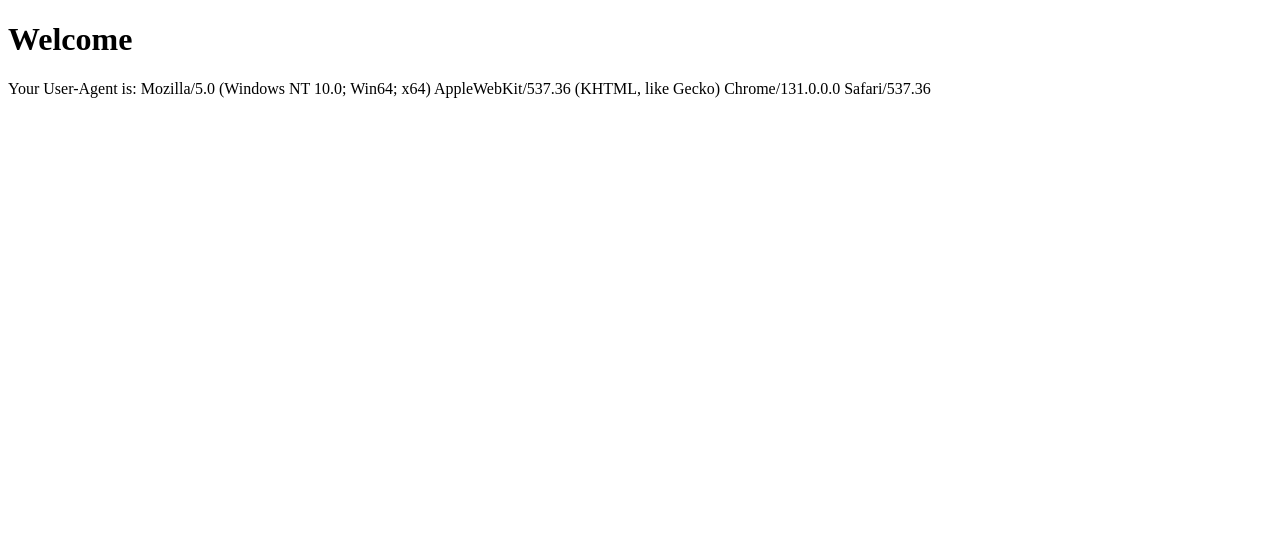
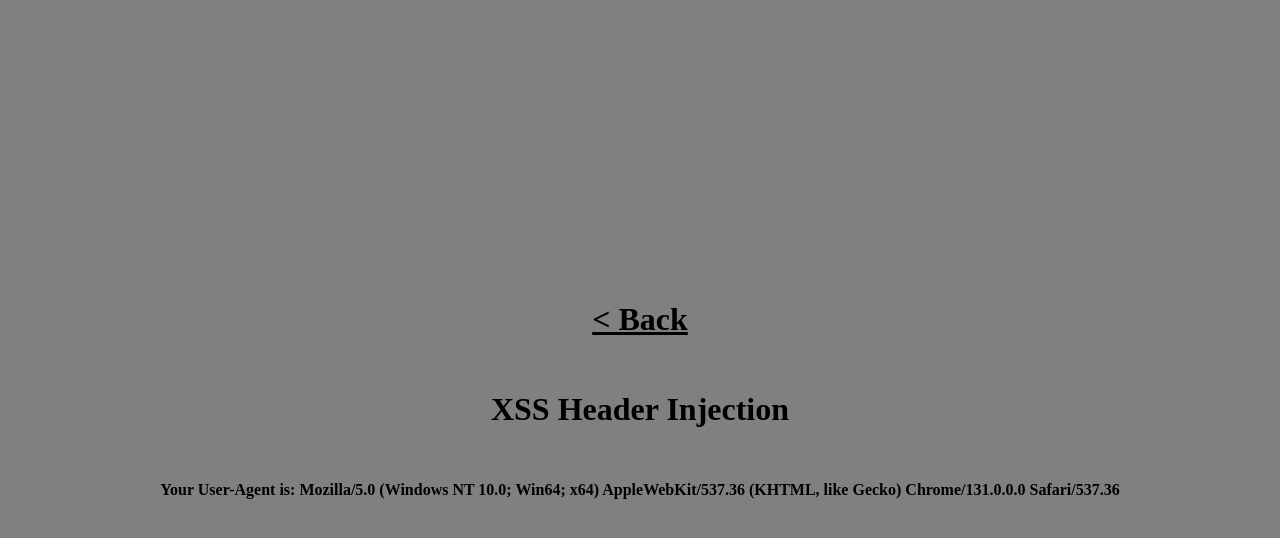
Before and after one commit to Thmyris/gallipoli-tasks, a PHP site: page /rxss/header/index.php in a window 1280 px wide. Shown: the top 538 px of the page. Run offline with PHP 8.4, Linux system fonts and the light colour scheme.

Commit message:
added/fixed rxss header

```diff
--- a/rxss/header/index.php
+++ b/rxss/header/index.php
@@ -1,16 +1,31 @@
 <?php
-header('Content-Type: text/html');
-
-// Get the User-Agent header
 $user_agent = isset($_SERVER['HTTP_USER_AGENT']) ? $_SERVER['HTTP_USER_AGENT'] : '';
 ?>
+
 <!DOCTYPE html>
-<html>
+<html lang="en">
+
 <head>
-    <title>Reflected XSS Example</title>
+    <meta charset="UTF-8" />
+    <meta name="viewport" content="width=device-width, initial-scale=1.0" />
+    <link rel="stylesheet" href="style.css" />
+    <title>XSS Header Injection</title>
 </head>
+
 <body>
-    <h1>Welcome</h1>
-    <p>Your User-Agent is: <?php echo $user_agent; ?></p>
+    <div class="container">
+        <div>
+            <h1><a href="../../index.html" style="color: black;">
+                    < Back </a>
+            </h1>
+        </div>
+        <div>
+            <h1>XSS Header Injection</h1>
+        </div>
+        <div>
+            <h4>Your User-Agent is: <?php echo $user_agent; ?></h4>
+        </div>
+    </div>
 </body>
+
 </html>
```
